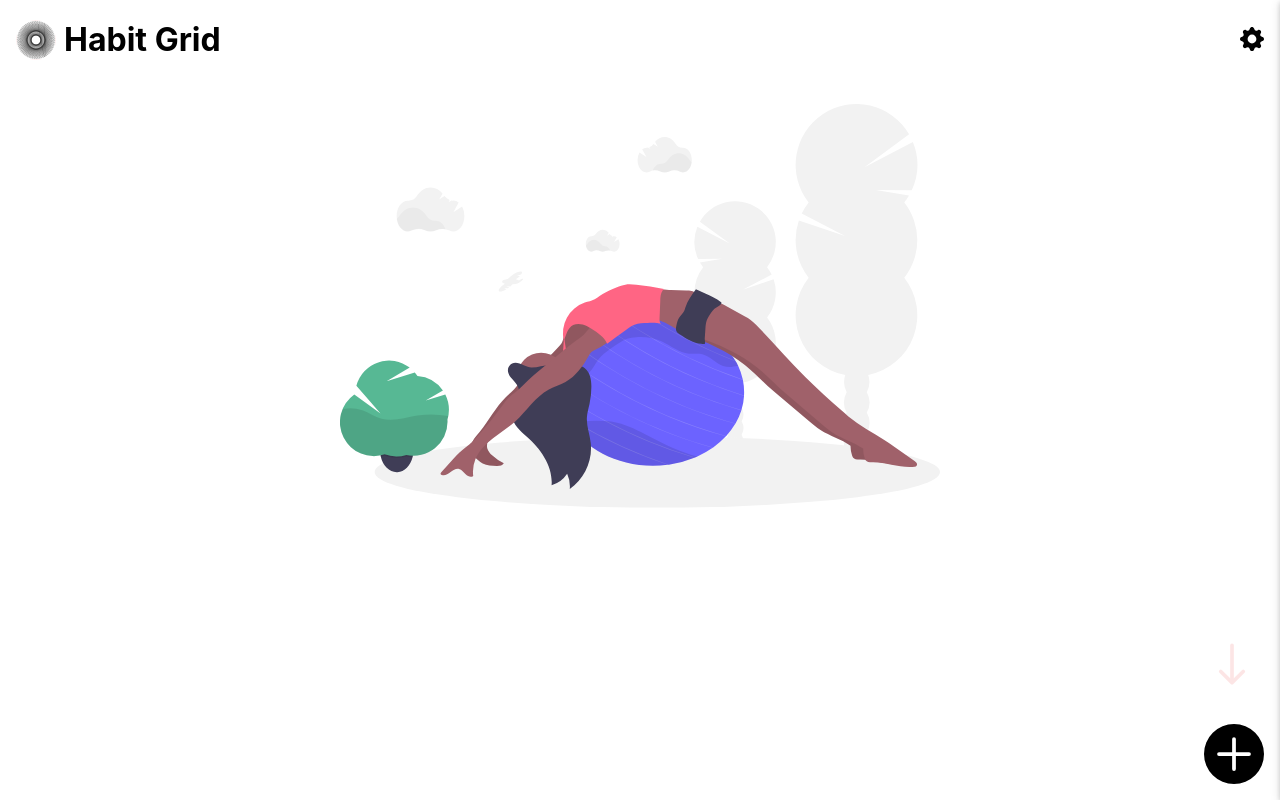
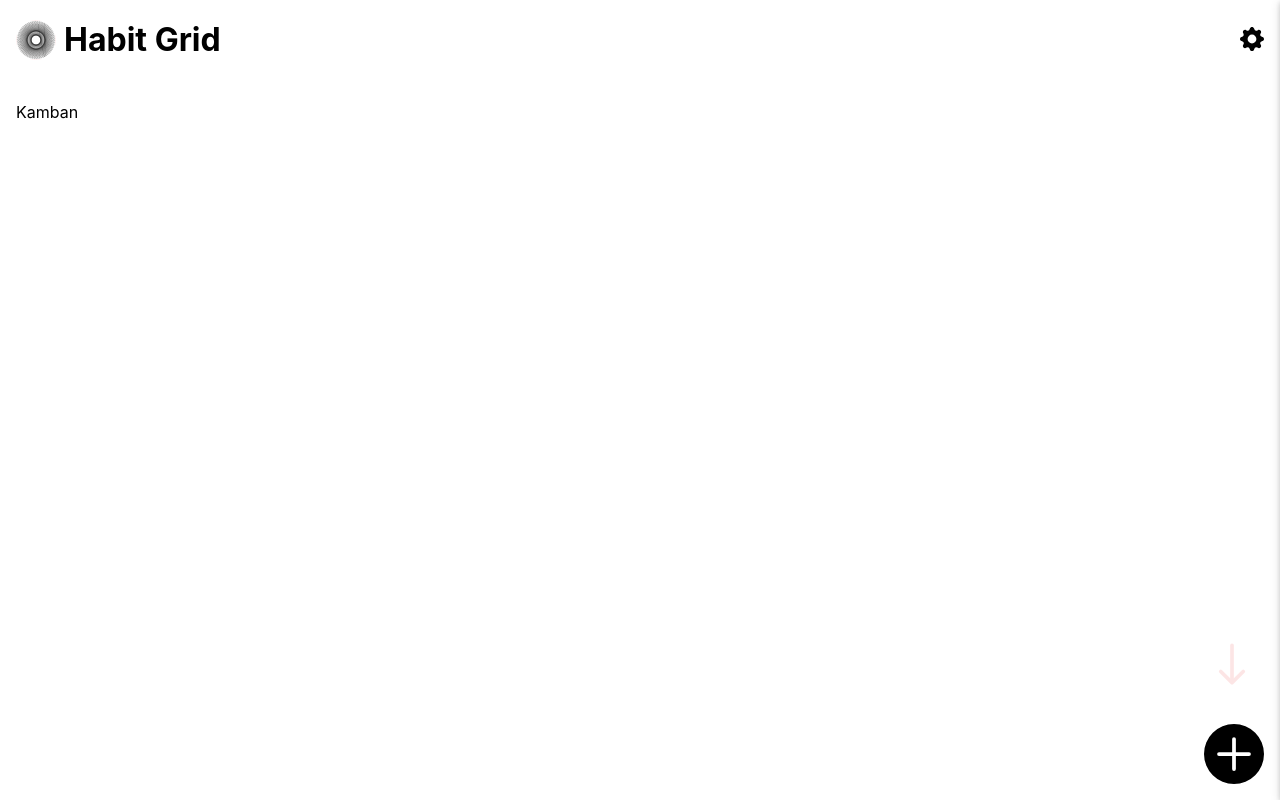
Before and after one commit to teooliver/habit-grid, a React (Create React App) app: page /kanban in a window 1280 px wide. Built offline with nearby package versions, Linux system fonts and the light colour scheme.

Commit message:
KanbanBoard route working

```diff
--- a/src/App.tsx
+++ b/src/App.tsx
@@ -9,6 +9,7 @@ import { getHabits, getViewSelection, Habit } from "./redux/actions";
 import { StoreState } from "./redux/reducers";
 import ServiceWorkerWrapper from "./ServiceWorkerWrapper";
 import "./styles/styles.scss";
+import { KanbanBoard } from "./components/kanban/KanbanBoard";
 interface AppProps {
   getHabits: Function;
   getViewSelection: Function;
@@ -30,7 +31,7 @@ const _App: React.FC<AppProps> = ({ getHabits, getViewSelection }) => {
         <section className='page-container'>
           <BrowserRouter>
             <Switch>
-              <Route path='/kanban' exact component={HabitTracker} />
+              <Route path='/kanban' exact component={KanbanBoard} />
               <Route path='/' exact component={HabitTracker} />
               <Route path='/about' exact render={() => <div>ABOUT</div>} />
             </Switch>
--- a/src/components/kanban/KanbanBoard.tsx
+++ b/src/components/kanban/KanbanBoard.tsx
@@ -3,5 +3,5 @@ import React from "react";
 interface KanbanBoardProps {}
 
 export const KanbanBoard: React.FC<KanbanBoardProps> = ({}) => {
-  return <div className='KanbanBoard'></div>;
+  return <div className='KanbanBoard'>Kamban</div>;
 };
```
